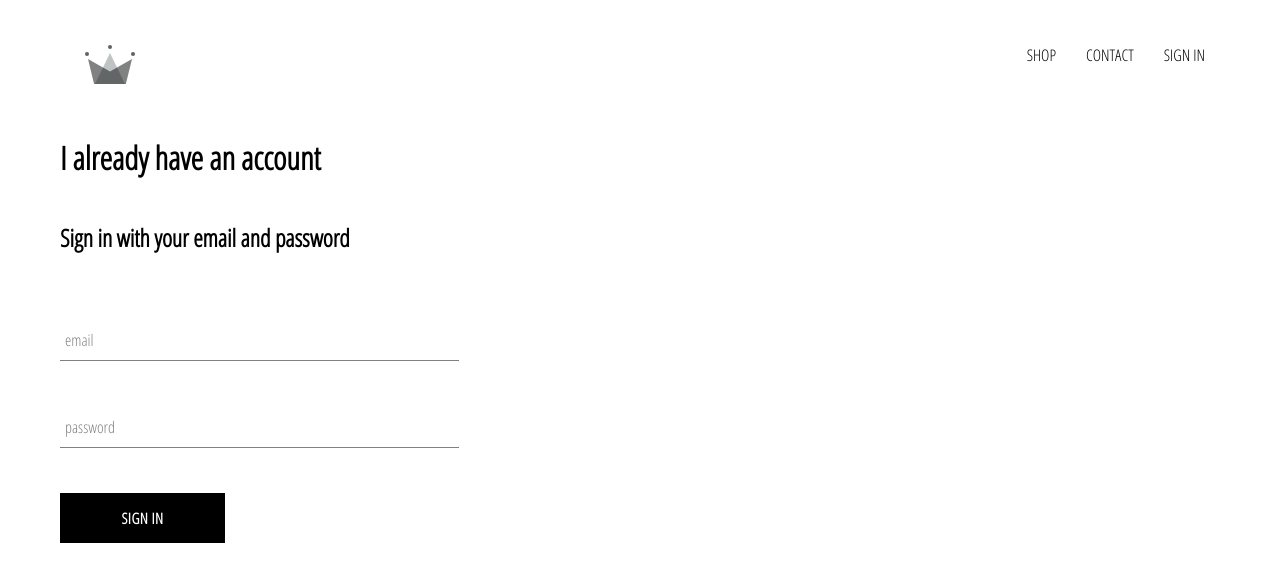
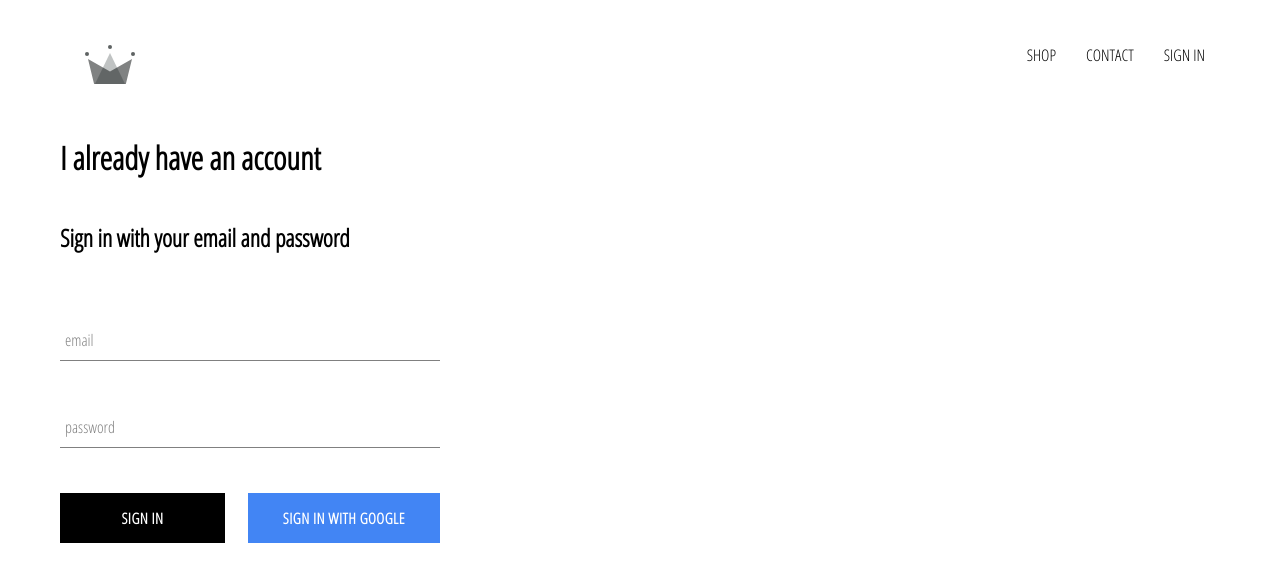
Before and after one commit to MorneD/crown-clothing, a React (Create React App) app: page /signin in a window 1280 px wide. Shown: the top 582 px of the page. Built offline with nearby package versions, Linux system fonts and the light colour scheme; no server answers.

Commit message:
integrated firebase into application, created sign in page with sign in component and sign in with google

```diff
--- a/package.json
+++ b/package.json
@@ -6,6 +6,7 @@
     "@testing-library/jest-dom": "^5.11.4",
     "@testing-library/react": "^11.1.0",
     "@testing-library/user-event": "^12.1.10",
+    "firebase": "^8.3.1",
     "node-sass": "^5.0.0",
     "react": "^17.0.1",
     "react-dom": "^17.0.1",
--- a/src/App.css
+++ b/src/App.css
@@ -9,3 +9,7 @@
     text-decoration: none;
     color: black;
 }
+
+* {
+    box-sizing: border-box;
+}
--- a/src/App.js
+++ b/src/App.js
@@ -9,16 +9,37 @@
 import SignInAndSignUpPage from './pages/sign-in-and-sign-up/sign-in-and-sign-up.component';
 //components
 import Header from './components/header/header.component';
+import { auth } from './firebase/firebase.utils';
 
 
 const ContactPage = () => (
   <div>NOT IMPLEMENTED YET</div>
 )
 
-function App() {
+class App extends React.Component {
+  constructor() {
+    super();
+
+    this.state = {
+      currentUser: null
+    }
+  }
+  unSubscribeFromAuth = null;
+
+  componentDidMount() {
+    this.unSubscribeFromAuth = auth.onAuthStateChanged(user => {
+      this.setState({currentUser: user})
+    })
+  }
+
+  componentWillUnmount() {
+    this.unSubscribeFromAuth();
+  }
+
+  render() {
     return (
       <div>
-    <Header />
+      <Header currentUser={this.state.currentUser}/>
         <Switch>
           <Route exact path='/' component={HomePage} />
           <Route  path='/shop' component={ShopPage} />
@@ -28,5 +49,6 @@
       </div>
     );
   }
+}
 
 export default App;
--- a/src/components/custom-button/custom-button.component.jsx
+++ b/src/components/custom-button/custom-button.component.jsx
@@ -2,8 +2,8 @@
 
 import './custom-button.styles.scss';
 
-const CustomButton = ({children, ...otherPorps}) => (
-    <button className='custom-button'>
+const CustomButton = ({children, isGoogleSignIn, ...otherPorps}) => (
+    <button className={`${isGoogleSignIn ? 'google-sign-in' : ''} custom-button`} {...otherPorps}>
         {children}
     </button>
 )
--- a/src/components/custom-button/custom-button.styles.scss
+++ b/src/components/custom-button/custom-button.styles.scss
@@ -19,4 +19,14 @@
       color: black;
       border: 1px solid black;
     }
+    &.google-sign-in {
+      background-color: #4285f4;
+      color: white;
+
+      &:hover {
+        background-color: #357ae8;
+        border: none
+      }
+    }
+
   }
--- a/src/components/header/header.component.jsx
+++ b/src/components/header/header.component.jsx
@@ -2,9 +2,11 @@
 import { Link } from 'react-router-dom';
 
 import { ReactComponent as Logo} from '../../assets/crown.svg';
+import { auth } from '../../firebase/firebase.utils';
+
 import './header.styles.scss';
 
-const Header = () => (
+const Header = ({ currentUser }) => (
     <div className='header'>
         <Link className='logo-container' to='/'>
             <Logo className='logo' />
@@ -12,7 +14,12 @@
         <div className='options'>
             <Link className='option' to='/shop'> SHOP </Link>
             <Link className='option' to='/contact'> CONTACT </Link>
-            <Link className='option' to='/signin'> SIGN IN </Link>
+            {
+                currentUser ?
+                <div className='option' onClick={() => auth.signOut()}>SIGN OUT</div>
+                :
+                <Link className='option' to='/signin'> SIGN IN </Link>
+            }
         </div>
     </div>
 )
--- a/src/components/sign-in/sign-in.component.jsx
+++ b/src/components/sign-in/sign-in.component.jsx
@@ -4,6 +4,7 @@
 
 import FormInput from '../../components/form-input/form-input.component';
 import CustomButton from '../../components/custom-button/custom-button.component';
+import { signInWithGoogle } from '../../firebase/firebase.utils';
 
 class SignIn extends React.Component {
     constructor(props) {
@@ -53,9 +54,14 @@
                         label='password'
                         required
                     />
-                    <CustomButton type='submit'>
-                        Sign In
-                    </CustomButton>
+                    <div className='buttons'>
+                        <CustomButton type='submit'>
+                            Sign In
+                        </CustomButton>
+                        <CustomButton onClick={signInWithGoogle} isGoogleSignIn>
+                            Sign In With Google
+                        </CustomButton>
+                    </div>
                 </form>
             </div>
         )
--- a/src/components/sign-in/sign-in.styles.scss
+++ b/src/components/sign-in/sign-in.styles.scss
@@ -1,9 +1,14 @@
 .sign-in {
-    width: 30vw;
+    width: 380px;
     display: flex;
     flex-direction: column;
 
     .title {
         margin: 10px 0;
     }
+
+    .buttons{
+        display: flex;
+        justify-content: space-between;
+    }
 }
--- /dev/null
+++ b/src/firebase/firebase.utils.js
@@ -0,0 +1,27 @@
+import firebase from 'firebase/app';
+import 'firebase/firestore';
+import 'firebase/auth';
+
+
+const config = {
+    apiKey: "AIzaSyCQIv0xo8wYoxMhUcueayI9vM4mzchEgMw",
+    authDomain: "crown-db-754bc.firebaseapp.com",
+    projectId: "crown-db-754bc",
+    storageBucket: "crown-db-754bc.appspot.com",
+    messagingSenderId: "314632218272",
+    appId: "1:314632218272:web:dcaae0dc21faca55f54bc5",
+    measurementId: "G-49FB3Q21HL"
+  };
+
+  firebase.initializeApp(config);
+
+  export const auth = firebase.auth();
+  export const firestore = firebase.firestore();
+
+  const provider = new firebase.auth.GoogleAuthProvider();
+  provider.setCustomParameters({
+      prompt: 'select_account'
+  });
+  export const signInWithGoogle = () => auth.signInWithPopup(provider);
+
+  export default firebase;
```
Also changed, not shown: 1 other file (tests, documents, lock files or other folders). Lines whose indentation alone changed are shown as unchanged.
